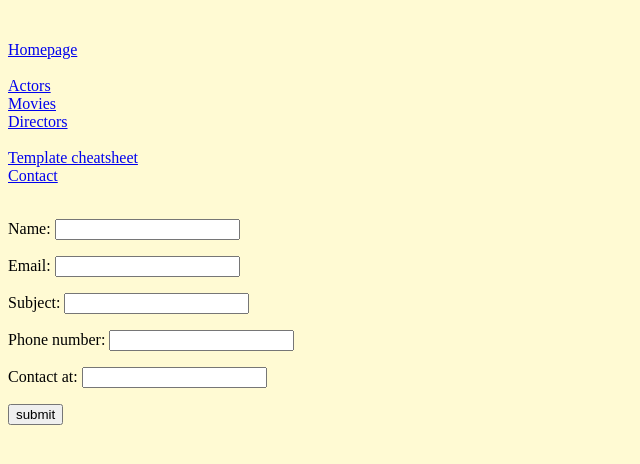
After one commit to Simecekk/hollymovies_pt5, a Django app: page /contact/ in a window 1280 px wide. The commit adds this page. Shown: the part 57-521 px from the top of the page, without its empty margins (0-640 px from the left). Run offline with Django 3.2, Linux system fonts and the light colour scheme.

Commit message:
added contact form

```diff
--- /dev/null
+++ b/movies/forms.py
@@ -0,0 +1,9 @@
+from django import forms
+
+
+class ContactForm(forms.Form):
+    name = forms.CharField()
+    email = forms.EmailField()
+    subject = forms.CharField()
+    phone_number = forms.IntegerField()
+    contact_at = forms.DateField()
--- a/movies/templates/base.html
+++ b/movies/templates/base.html
@@ -11,8 +11,9 @@
     <a href="{% url 'homepage' %}">Homepage</a><br><br>
     <a href="{% url 'actors' %}">Actors</a><br>
     <a href="{% url 'movies' %}">Movies</a><br>
-    <a href="{% url 'directors' %}">Directors</a><br>
-    <a href="{% url 'jinja2_testing_view' %}">Template cheatsheet</a><br><br>
+    <a href="{% url 'directors' %}">Directors</a><br><br>
+    <a href="{% url 'jinja2_testing_view' %}">Template cheatsheet</a><br>
+    <a href="{% url 'contact_view' %}">Contact</a><br><br>
 {% endblock navbar %}
 
 {% block body %}
--- /dev/null
+++ b/movies/templates/contact.html
@@ -0,0 +1,8 @@
+{% extends 'base.html' %}
+
+{% block body %}
+    <form action="{% url 'contact_view' %}" method="post">
+        {{ contact_form.as_p }}
+        <input type="submit" value="submit">
+    </form>
+{% endblock body %}
--- a/movies/urls.py
+++ b/movies/urls.py
@@ -1,6 +1,6 @@
 from django.urls import path
 from movies.views import HomepageView, ActorListView, MovieListView, MovieDetailView, \
-    ActorDetailView, Jinja2TestingView, DirectorListView, DirectorDetailView
+    ActorDetailView, Jinja2TestingView, DirectorListView, DirectorDetailView, ContactView
 
 urlpatterns = [
     path('', HomepageView.as_view(), name='homepage'),
@@ -11,4 +11,5 @@ urlpatterns = [
     path('directors/', DirectorListView.as_view(), name='directors'),
     path('director/<int:pk>/', DirectorDetailView.as_view(), name='director_detail'),
     path('testing/', Jinja2TestingView.as_view(), name='jinja2_testing_view'),
+    path('contact/', ContactView.as_view(), name='contact_view')
 ]
--- a/movies/views.py
+++ b/movies/views.py
@@ -3,6 +3,7 @@ from django.shortcuts import redirect
 from django.template.response import TemplateResponse
 from django.views.generic import ListView, DetailView, TemplateView
 
+from movies.forms import ContactForm
 from movies.models import Movie, Actor, Director
 from django.views import View
 
@@ -122,3 +123,15 @@ class Jinja2TestingView(TemplateView):
 #             'testing_queryset': Movie.objects.all(),
 #     }
 #     return TemplateResponse(request, 'jinja2_testing.html', context=context)
+
+
+class ContactView(View):
+    def get(self, request, *args, **kwargs):
+        context = {
+            'contact_form': ContactForm()
+        }
+        return TemplateResponse(request, 'contact.html', context=context)
+
+    def post(self, request, *args, **kwargs):
+        print(self)
+        return TemplateResponse(request, 'contact.html', context={'nic': 'nic'})
```
